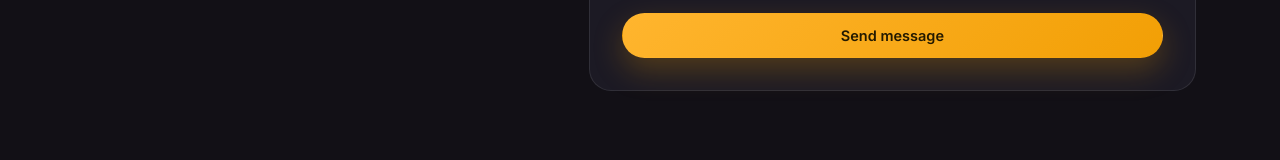
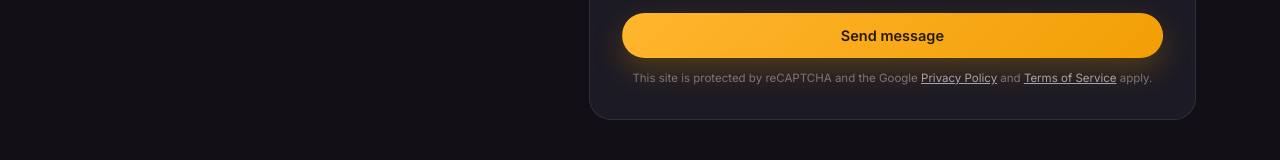
Before and after one commit to nzivo/nzivo.github.io, a React (Vite) app: page /contact in a window 1280 px wide. Shown: the part 632-792 px from the top of the page. Built offline with nearby package versions, Linux system fonts and the light colour scheme; no server answers.

Commit message:
Contact Form done

```diff
--- a/src/pages/Contact.css
+++ b/src/pages/Contact.css
@@ -81,6 +81,14 @@
   border-color: var(--accent);
 }
 
+.hp-field {
+  position: absolute;
+  left: -9999px;
+  width: 1px;
+  height: 1px;
+  overflow: hidden;
+}
+
 .contact-submit {
   width: 100%;
   margin-top: 4px;
@@ -105,6 +113,27 @@
   color: var(--danger);
 }
 
+.recaptcha-disclosure {
+  margin: -8px 0 0;
+  font-size: 11.5px;
+  line-height: 1.5;
+  color: var(--text-faint);
+  text-align: center;
+}
+
+.recaptcha-disclosure a {
+  color: var(--text-dim);
+  text-decoration: underline;
+}
+
+.recaptcha-disclosure a:hover {
+  color: var(--accent);
+}
+
+.grecaptcha-badge {
+  visibility: hidden;
+}
+
 @media (max-width: 860px) {
   .contact-inner {
     grid-template-columns: 1fr;
--- a/src/pages/Contact.jsx
+++ b/src/pages/Contact.jsx
@@ -1,17 +1,42 @@
-import { useState } from "react";
+import { useEffect, useRef, useState } from "react";
 import "./Contact.css";
 
-// TODO: replace with your real Formspree form ID (create one free at https://formspree.io)
-const FORMSPREE_ENDPOINT = "https://formspree.io/f/YOUR_FORM_ID";
+// Set in .env.local for local dev (see .env.example) and as repo secrets for
+// the GitHub Actions build (see .github/workflows/deploy.yml). Neither value
+// is actually sensitive — both ship in the public JS bundle either way — this
+// just keeps them out of the readable source in the repo.
+const FORMSPREE_ENDPOINT = import.meta.env.VITE_FORMSPREE_ENDPOINT || "";
+const RECAPTCHA_SITE_KEY = import.meta.env.VITE_RECAPTCHA_SITE_KEY || "";
+const recaptchaConfigured = Boolean(RECAPTCHA_SITE_KEY);
 
 const initialForm = { name: "", email: "", subject: "", message: "" };
 
 export default function Contact() {
   const [form, setForm] = useState(initialForm);
   const [status, setStatus] = useState("idle"); // idle | sending | sent | error
+  const gotchaRef = useRef(null);
 
   function update(field) {
     return (e) => setForm((f) => ({ ...f, [field]: e.target.value }));
+  }
+
+  // Loads the reCAPTCHA v3 script once, up front, so a token is ready by the
+  // time the visitor submits. v3 is invisible — no checkbox, no widget — it
+  // just scores the interaction; Google's little badge shows the disclosure,
+  // hidden here in favor of the text note near the submit button below.
+  useEffect(() => {
+    if (!recaptchaConfigured || window.grecaptcha) return;
+    const script = document.createElement("script");
+    script.src = `https://www.google.com/recaptcha/api.js?render=${RECAPTCHA_SITE_KEY}`;
+    script.async = true;
+    script.defer = true;
+    document.head.appendChild(script);
+  }, []);
+
+  async function getRecaptchaToken() {
+    if (!recaptchaConfigured || !window.grecaptcha) return null;
+    await new Promise((resolve) => window.grecaptcha.ready(resolve));
+    return window.grecaptcha.execute(RECAPTCHA_SITE_KEY, { action: "contact" });
   }
 
   async function handleSubmit(e) {
@@ -19,13 +44,21 @@ export default function Contact() {
     setStatus("sending");
 
     try {
+      const captchaToken = await getRecaptchaToken();
+
       const res = await fetch(FORMSPREE_ENDPOINT, {
         method: "POST",
         headers: {
           Accept: "application/json",
           "Content-Type": "application/json",
         },
-        body: JSON.stringify(form),
+        body: JSON.stringify({
+          ...form,
+          // Honeypot: hidden from real visitors, so a filled value means a bot.
+          // Formspree silently discards submissions where `_gotcha` is non-empty.
+          _gotcha: gotchaRef.current?.value || "",
+          ...(captchaToken ? { "g-recaptcha-response": captchaToken } : {}),
+        }),
       });
 
       if (res.ok) {
@@ -122,6 +155,12 @@ export default function Contact() {
             />
           </div>
 
+          {/* Honeypot — invisible to real visitors, tabbed past, never auto-filled. */}
+          <div className="hp-field" aria-hidden="true">
+            <label htmlFor="company">Company</label>
+            <input id="company" type="text" tabIndex={-1} autoComplete="off" ref={gotchaRef} />
+          </div>
+
           <button
             type="submit"
             className="btn btn-primary contact-submit"
@@ -129,6 +168,20 @@ export default function Contact() {
           >
             {status === "sending" ? "Sending…" : "Send message"}
           </button>
+
+          {recaptchaConfigured && (
+            <p className="recaptcha-disclosure">
+              This site is protected by reCAPTCHA and the Google{" "}
+              <a href="https://policies.google.com/privacy" target="_blank" rel="noreferrer">
+                Privacy Policy
+              </a>{" "}
+              and{" "}
+              <a href="https://policies.google.com/terms" target="_blank" rel="noreferrer">
+                Terms of Service
+              </a>{" "}
+              apply.
+            </p>
+          )}
 
           {status === "sent" && (
             <p className="contact-status contact-status-ok">
```
Also changed, not shown: 1 other file (tests, documents, lock files or other folders).
